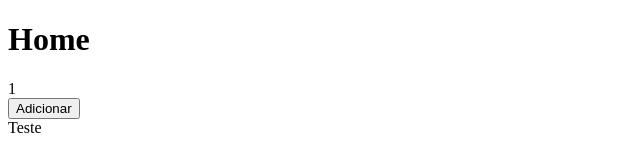
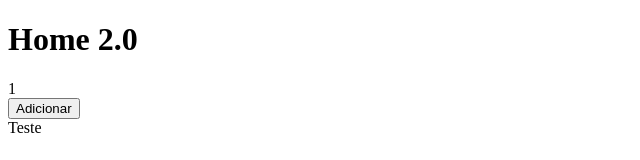
Before and after one commit to sidcleyss/ideia-unica, a Next.js app: page / in a window 1280 px wide. Shown: the top 160 px of the page, without its empty margins (0-640 px from the left). Built offline with nearby package versions, Linux system fonts and the light colour scheme.

Commit message:
Update index.js

```diff
--- a/pages/index.js
+++ b/pages/index.js
@@ -3,7 +3,7 @@ import { useState } from 'react';
 function Home() {
     return (
         <div>
-            <h1>Home</h1>
+            <h1>Home 2.0</h1>
             <Contador />
             <div>Teste</div>
             <script data-ad-client="ca-pub-9328493142597493" async src="https://pagead2.googlesyndication.com/pagead/js/adsbygoogle.js"></script>
```
